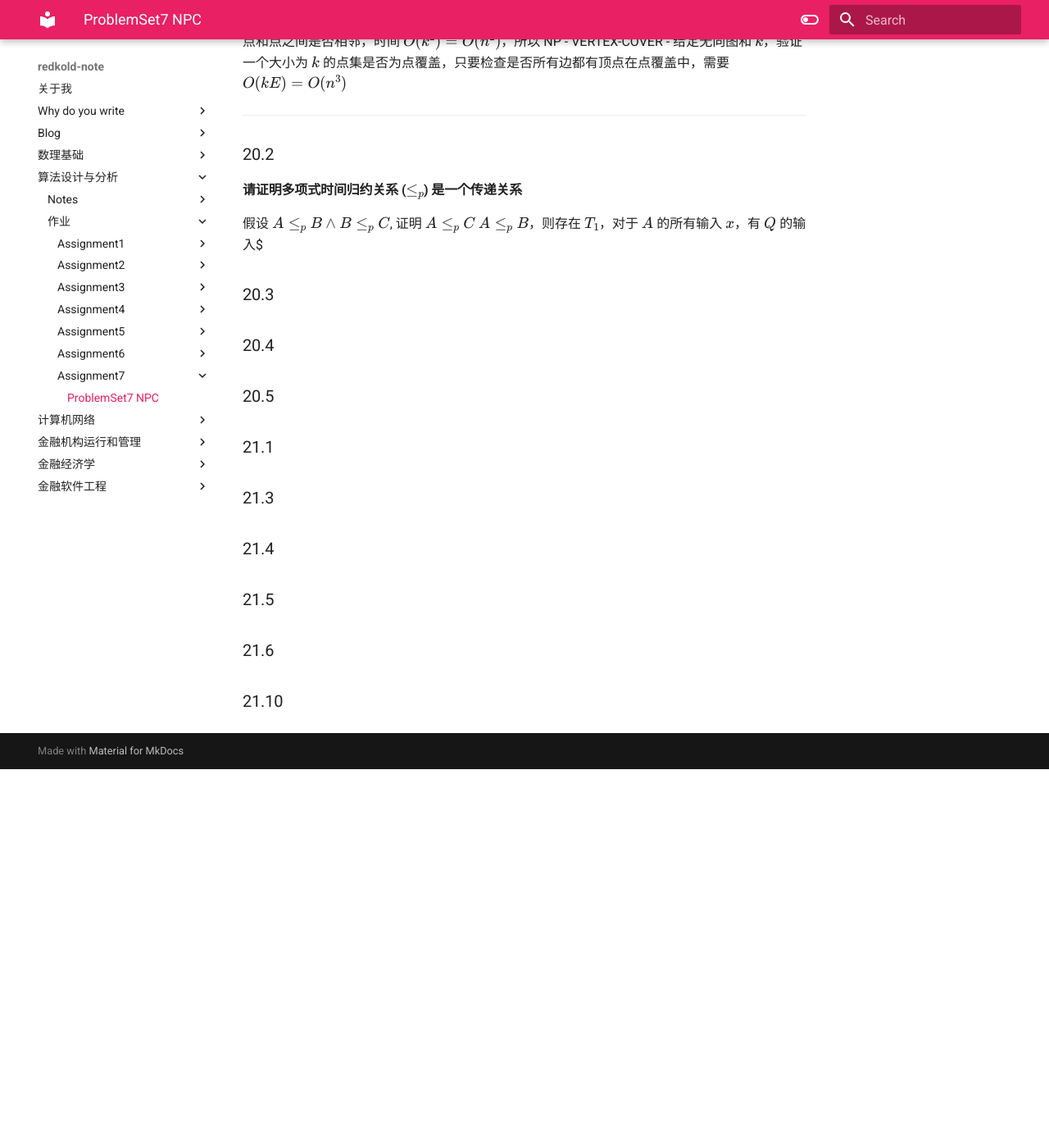
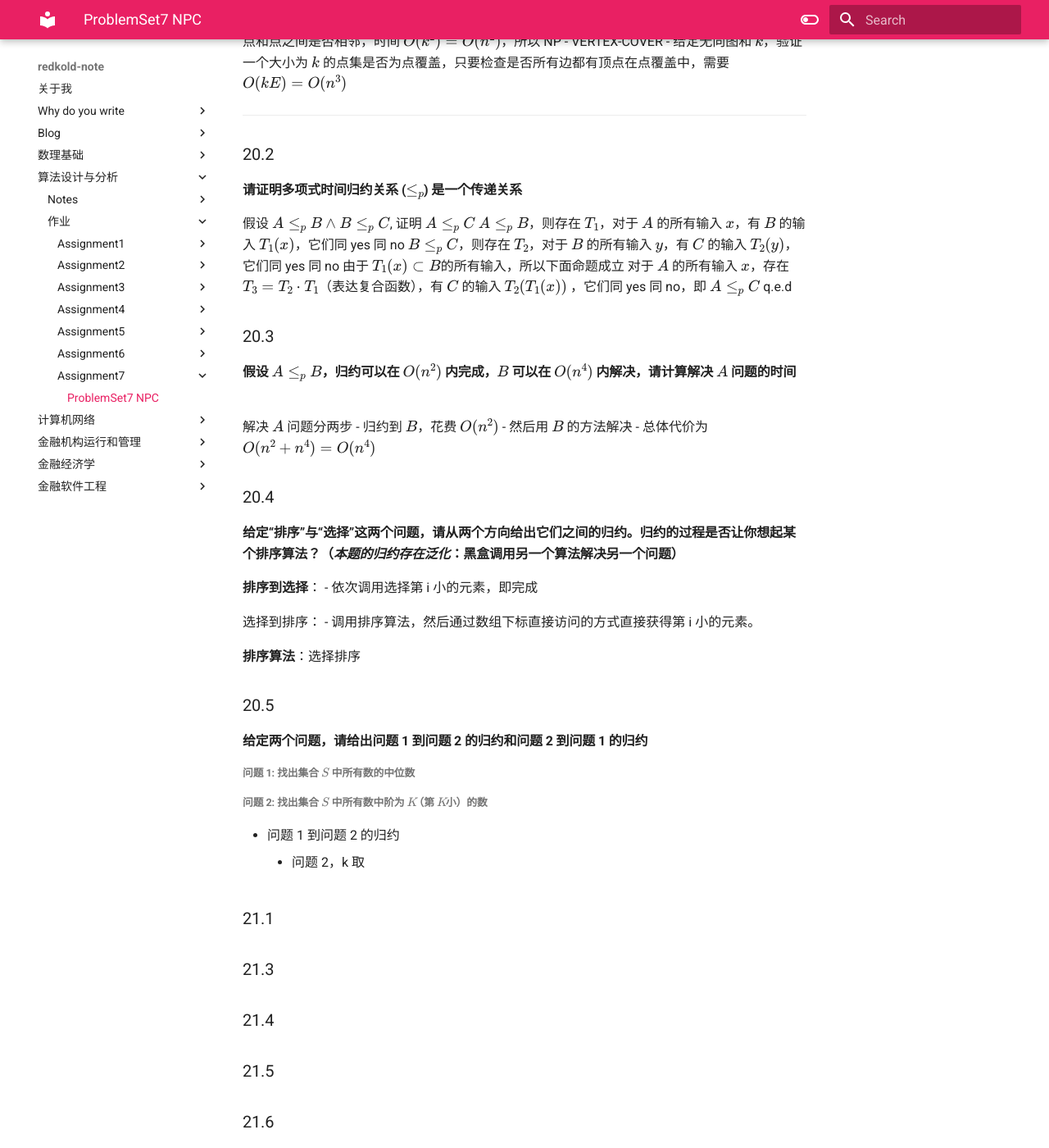
Before and after one commit to RedKold/redkoldnote, an MkDocs documentation site: the page built from docs/算法设计与分析/作业/assignment7/231275036 朱晗 作业7.md, in a window 1280 px wide and 1400 px high, scrolled down 1013 px. Shown: the whole window at 82% size. Built offline with MkDocs 1.6.1 and Material for MkDocs 9.7.7, drawn with Linux system fonts in a browser that asks for light colours; before the commit the page ends 1951 px from its top, so only the background shows below that.

Commit message:
vault backup: 2025-06-13 18:11:28

```diff
--- a/docs/算法设计与分析/作业/assignment7/231275036 朱晗 作业7.md
+++ b/docs/算法设计与分析/作业/assignment7/231275036 朱晗 作业7.md
@@ -54,15 +54,42 @@
 ### 20.2
 #### 请证明多项式时间归约关系 ($\leq_{p}$) 是一个传递关系
 假设 $A\leq_{p}B \land B\leq_{p}C$, 证明 $A\leq_{p}C$
-$A\leq_{p }B$，则存在 $T_{1}$，对于 $A$ 的所有输入 $x$，有 $Q$ 的输入$
+$A\leq_{p }B$，则存在 $T_{1}$，对于 $A$ 的所有输入 $x$，有 $B$ 的输入 $T_{1}(x)$，它们同 yes 同 no
+$B\leq_{p }C$，则存在 $T_{2}$，对于 $B$ 的所有输入 $y$，有 $C$ 的输入 $T_{2}(y)$，它们同 yes 同 no
+由于 $T_{1}(x)\subset B的所有输入$，所以下面命题成立
+对于 $A$ 的所有输入 $x$，存在 $T_{3}=T_{2}\cdot T_{1}$（表达复合函数），有 $C$ 的输入 $T_{2}(T_{1}(x))$
+，它们同 yes 同 no，即 $A\leq_{p} C$
+q.e.d
 
 ### 20.3
+#### 假设 $A\leq_{p}B$，归约可以在 $O(n^{2})$ 内完成，$B$ 可以在 $O(n^{4})$ 内解决，请计算解决 $A$ 问题的时间
+解决 $A$ 问题分两步
+- 归约到 $B$，花费 $O(n^{2})$
+- 然后用 $B$ 的方法解决
+- 总体代价为 $O(n^{2}+n^{4})=O(n^{4})$
+
+### 20.4
+#### 给定“排序”与“选择”这两个问题，请从两个方向给出它们之间的归约。归约的过程是否让你想起某个排序算法？（*本题的归约存在泛化*：黑盒调用另一个算法解决另一个问题）
+
+**排序到选择**：
+- 依次调用选择第 i 小的元素，即完成
+
+选择到排序：
+- 调用排序算法，然后通过数组下标直接访问的方式直接获得第 i 小的元素。
+
+**排序算法**：选择排序
 
 
-### 20.4
+### 20.5
+#### 给定两个问题，请给出问题 1 到问题 2 的归约和问题 2 到问题 1 的归约
+##### 问题 1: 找出集合 $S$ 中所有数的中位数
 
-### 20.5
+##### 问题 2: 找出集合 $S$ 中所有数中阶为 $k$（第 $k$ 小）的数
 
+
+
+- 问题 1 到问题 2 的归约
+	- 问题 2，k 取
 ### 21.1
 
 ### 21.3
```
